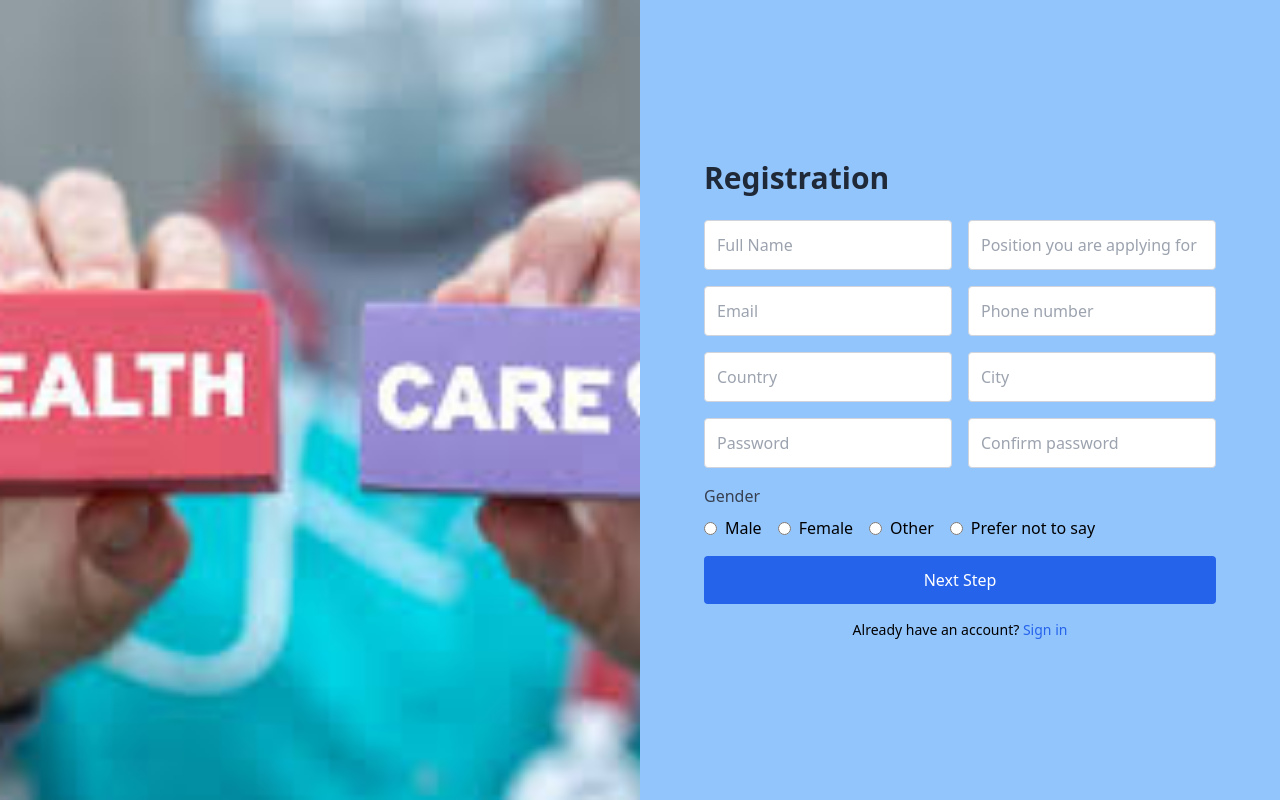
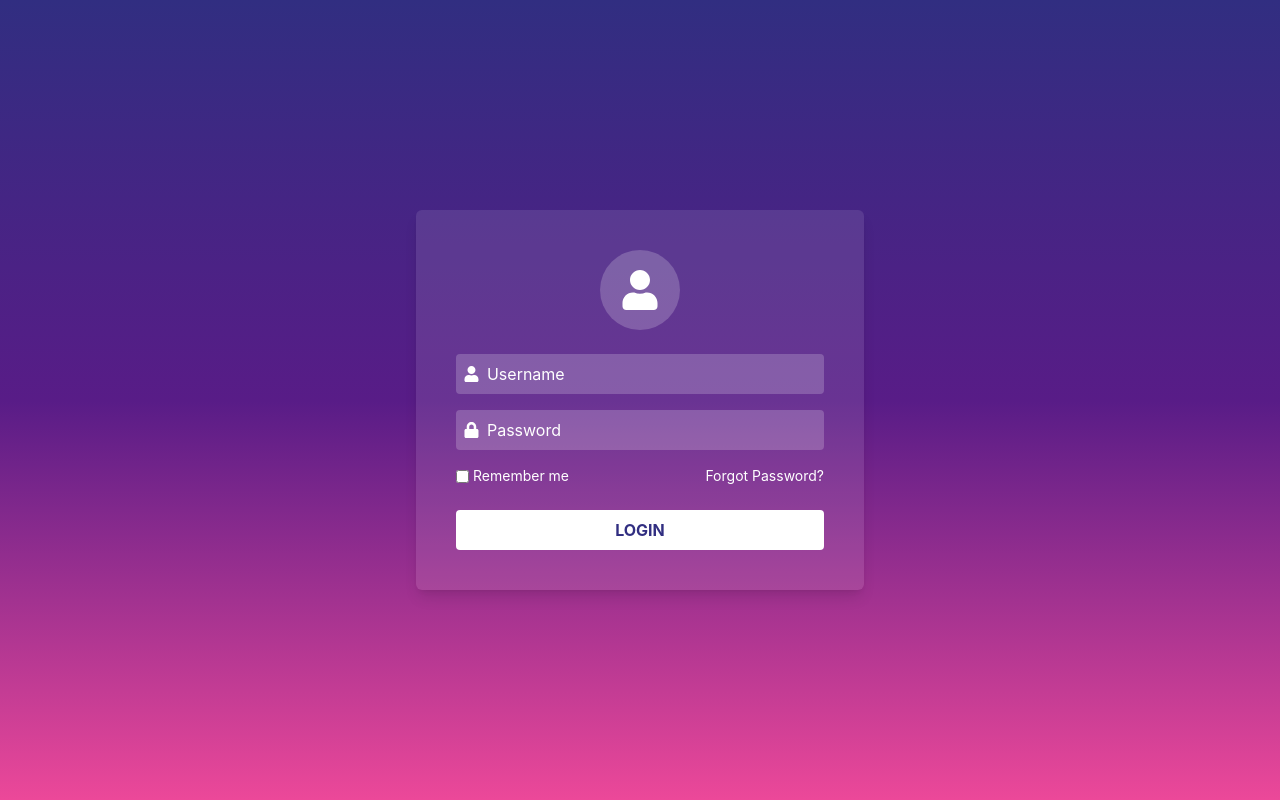
Before and after one commit to BykMoni/Patient-Health-Tracker-PWA-, a React (Create React App) app in the folder healthtrack/: page / in a window 1280 px wide. Built offline with nearby package versions, Linux system fonts and the light colour scheme.

Commit message:
Login UI done

```diff
--- a/healthtrack/package.json
+++ b/healthtrack/package.json
@@ -10,6 +10,7 @@
     "firebase": "^11.6.1",
     "react": "^19.1.0",
     "react-dom": "^19.1.0",
+    "react-icons": "^5.5.0",
     "react-router-dom": "^7.5.3",
     "react-scripts": "5.0.1",
     "web-vitals": "^2.1.4"
--- a/healthtrack/src/App.js
+++ b/healthtrack/src/App.js
@@ -1,12 +1,12 @@
 import React from 'react';
 import { BrowserRouter } from 'react-router-dom';
-import Register from './pages/Register';
+import Login from './pages/Login';
 
 function App() {
   return (
     <BrowserRouter>
       <div className="App">
-        <Register />
+        <Login/>
       </div>
     </BrowserRouter>
   );
--- a/healthtrack/src/pages/Login.jsx
+++ b/healthtrack/src/pages/Login.jsx
@@ -0,0 +1,49 @@
+import React from 'react';
+import { Link } from 'react-router-dom';
+import { FaUser, FaLock } from 'react-icons/fa';
+
+const Login = () => {
+  return (
+    <div className="flex items-center justify-center h-screen bg-gradient-to-b from-indigo-900 via-purple-900 to-pink-500">
+      <div className="bg-white bg-opacity-10 p-10 rounded-md shadow-lg w-full max-w-md text-white">
+        <div className="flex justify-center mb-6">
+          <div className="w-20 h-20 bg-white bg-opacity-20 rounded-full flex items-center justify-center">
+            <FaUser size={40} />
+          </div>
+        </div>
+        <form>
+          <div className="flex items-center bg-white bg-opacity-20 p-2 mb-4 rounded">
+            <FaUser className="mr-2" />
+            <input
+              type="text"
+              placeholder="Username"
+              className="bg-transparent w-full outline-none text-white placeholder-white"
+            />
+          </div>
+          <div className="flex items-center bg-white bg-opacity-20 p-2 mb-4 rounded">
+            <FaLock className="mr-2" />
+            <input
+              type="password"
+              placeholder="Password"
+              className="bg-transparent w-full outline-none text-white placeholder-white"
+            />
+          </div>
+          <div className="flex justify-between items-center text-sm mb-6">
+            <label className="flex items-center">
+              <input type="checkbox" className="mr-1" />
+              Remember me
+            </label>
+            <Link to="/forgot-password" className="hover:underline text-sm">Forgot Password?</Link>
+          </div>
+          <button
+            type="submit"
+            className="w-full bg-white text-indigo-900 font-bold py-2 rounded hover:bg-opacity-90">
+            LOGIN
+          </button>
+        </form>
+      </div>
+    </div>
+  );
+};
+
+export default Login;
--- a/healthtrack/src/pages/Register.jsx
+++ b/healthtrack/src/pages/Register.jsx
@@ -10,7 +10,7 @@ const Register = () => {
       </div>
 
       {/* Right Form */}
-      <div className="w-full md:w-1/2 flex items-center justify-center bg-blue-300 p-10">
+      <div className="w-full md:w-1/2 flex items-center justify-center bg-blue-30cd0 p-10">
         <div className="w-full max-w-lg">
           <h2 className="text-3xl font-bold mb-6 text-gray-800">Registration</h2>
           <form className="space-y-4">
```
Also changed, not shown: 1 other file (tests, documents, lock files or other folders).
